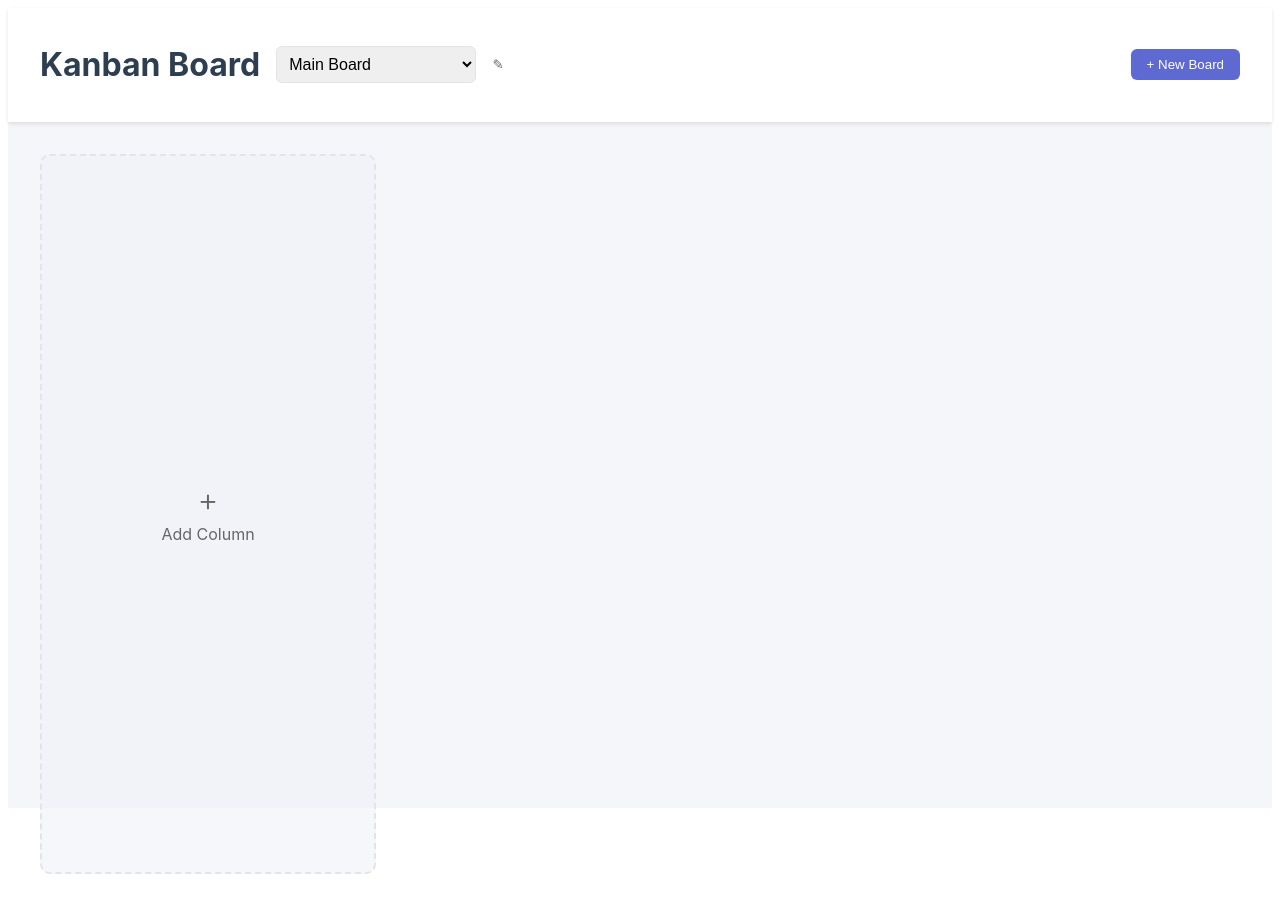
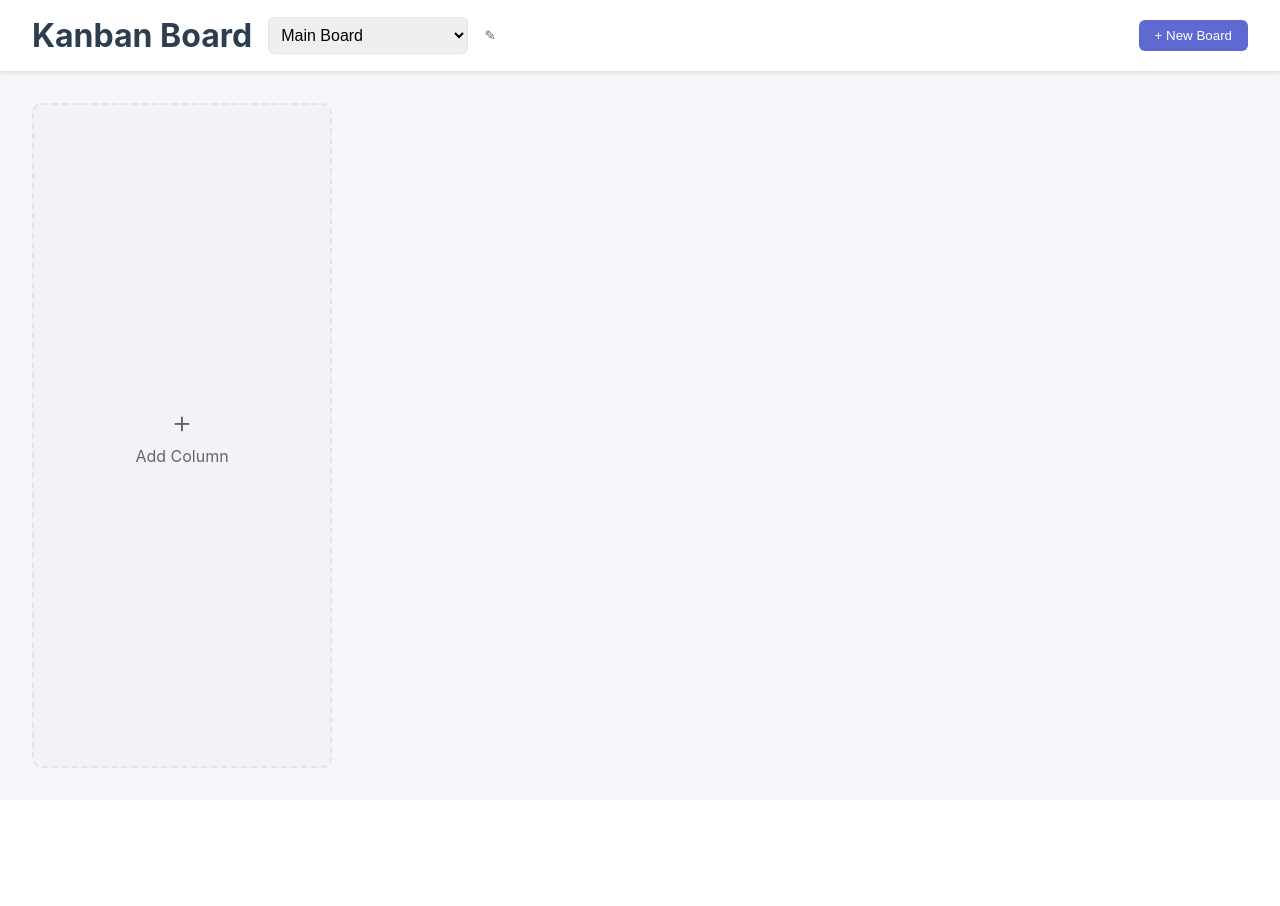
Before and after one commit to saifkhan29/kanban-app, a Vue app: page / in a window 1280 px wide. After the commit the page ends 800 px from the top, so only its background shows below. Built offline with nearby package versions, Linux system fonts and the light colour scheme.

Commit message:
Modified board UI

```diff
--- a/src/App.vue
+++ b/src/App.vue
@@ -237,13 +237,32 @@ export default {
 </script>
 
 <style>
+/* Update these styles */
+
+/* Add this to ensure proper box-sizing */
+* {
+  box-sizing: border-box;
+  margin: 0;
+  padding: 0;
+}
+
+/* Add this to ensure html and body take full height */
+html, body {
+  height: 100%;
+  margin: 0;
+  padding: 0;
+}
+
 #app {
   font-family: 'Inter', sans-serif;
   -webkit-font-smoothing: antialiased;
   -moz-osx-font-smoothing: grayscale;
   color: #2c3e50;
   height: 100vh;
+  display: flex;
+  flex-direction: column;
   background-color: #f5f6fa;
+  overflow: hidden; /* Prevent double scrollbars */
 }
 
 .navbar {
@@ -253,6 +272,8 @@ export default {
   justify-content: space-between;
   align-items: center;
   box-shadow: 0 2px 4px rgba(0,0,0,0.1);
+  flex-shrink: 0;
+  z-index: 10;
 }
 
 .nav-left {
@@ -312,17 +333,20 @@ export default {
   gap: 2rem;
   padding: 2rem;
   overflow-x: auto;
-  height: calc(100vh - 80px);
+  overflow-y: hidden; /* Prevent vertical scroll on container */
+  flex: 1;
+  height: calc(100% - 2rem); /* Account for padding */
 }
 
 .column {
   background-color: #f1f2f7;
   border-radius: 10px;
   min-width: 300px;
+  width: 300px; /* Fixed width for columns */
   padding: 1rem;
-  min-height: 200px;
   display: flex;
   flex-direction: column;
+  max-height: 100%;
 }
 
 .column-header {
@@ -347,7 +371,23 @@ export default {
 
 .tasks-container {
   flex: 1;
-  min-height: 100px;
+  overflow-y: auto;
+  margin-right: -0.5rem; /* Offset the padding for scrollbar */
+  padding-right: 0.5rem;
+  margin-bottom: 0.5rem; /* Add some space at the bottom */
+}
+
+.tasks-container::-webkit-scrollbar {
+  width: 4px;
+}
+
+.tasks-container::-webkit-scrollbar-track {
+  background: transparent;
+}
+
+.tasks-container::-webkit-scrollbar-thumb {
+  background-color: rgba(0, 0, 0, 0.2);
+  border-radius: 4px;
 }
 
 .task-card {
@@ -445,7 +485,8 @@ export default {
   display: flex;
   justify-content: center;
   align-items: center;
-  min-height: 200px;
+  width: 300px; /* Match other columns width */
+  min-width: 300px;
 }
 
 .add-column:hover {
```
